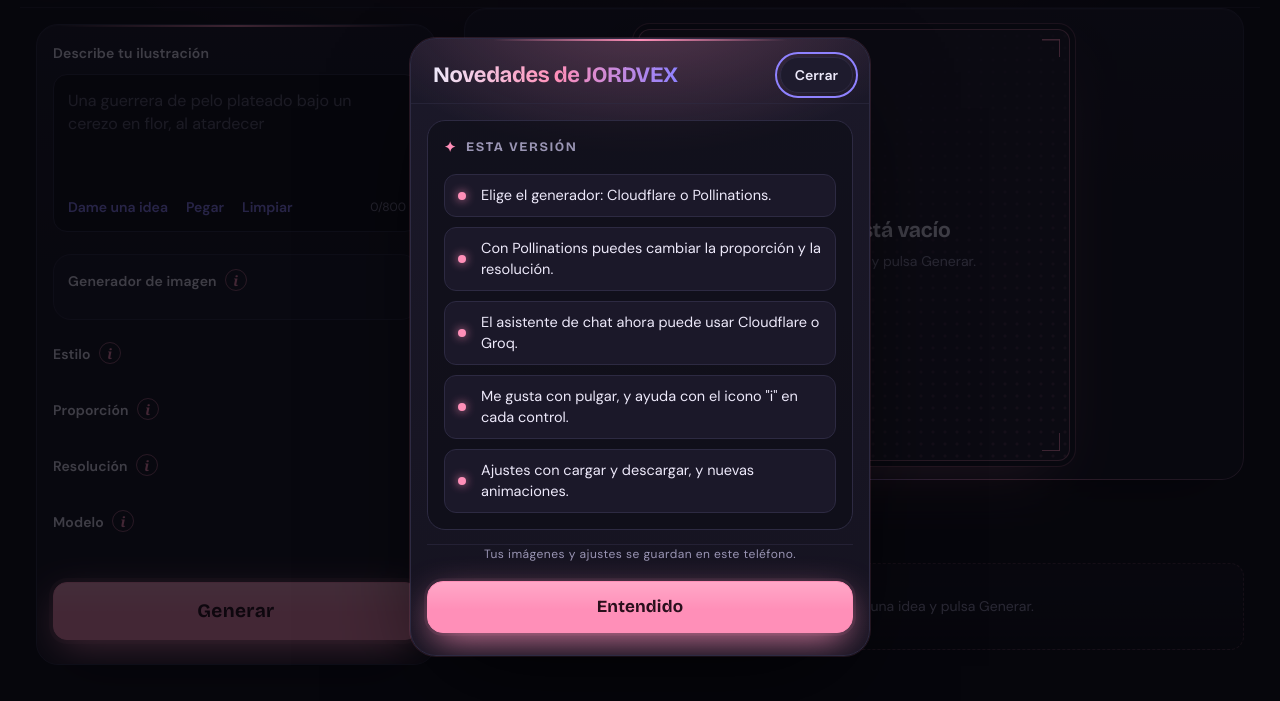
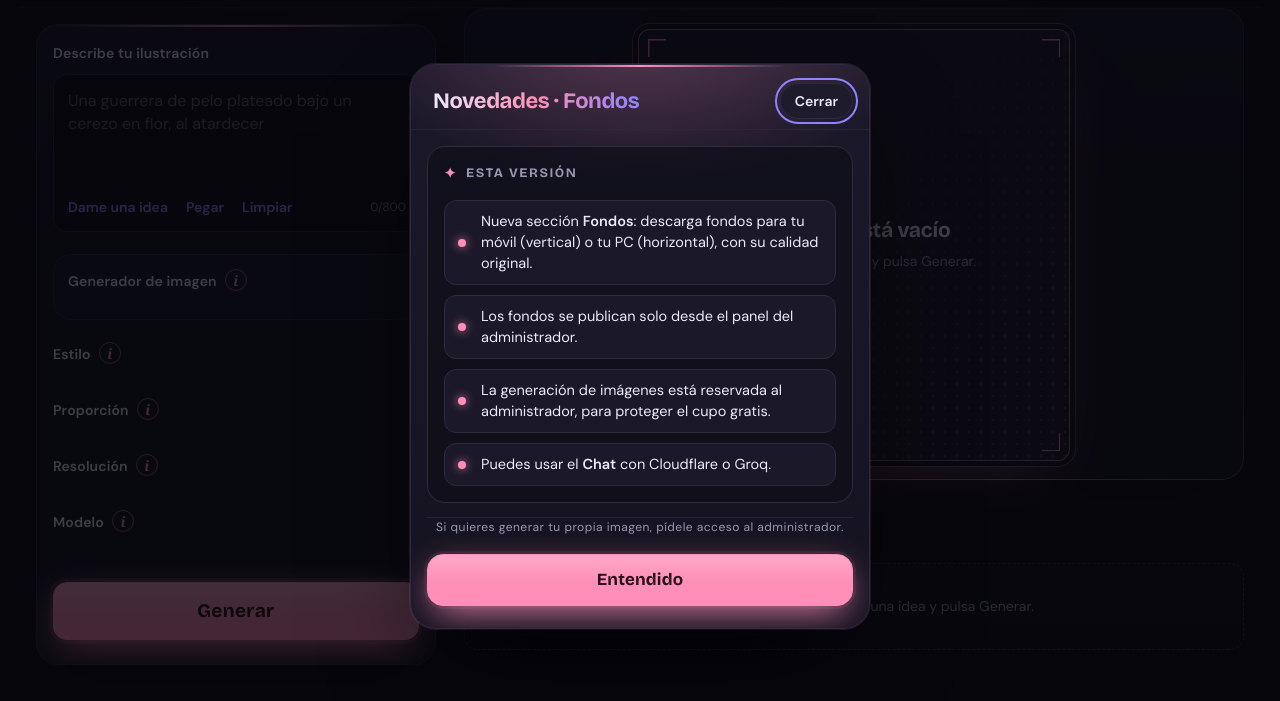
Before and after one commit to AndresAlexCars/sakuga-studio, a website with bundled scripts: page public/index.html in a window 1280 px wide. Shown: the part 53-754 px from the top of the page. Built offline with nearby package versions, Linux system fonts and the light colour scheme; files whose address does not match are found by name.

Commit message:
Add files via upload

```diff
--- a/public/index.html
+++ b/public/index.html
@@ -216,21 +216,20 @@
 
   <dialog id="welcome" class="sheet welcome" aria-label="Novedades">
     <div class="sheet__head">
-      <h3>Novedades de JORDVEX</h3>
+      <h3>Novedades · Fondos</h3>
       <button type="button" class="btn btn--text" data-close-welcome>Cerrar</button>
     </div>
     <div class="sheet__body">
       <section class="sheet__section">
         <h4>Esta versión</h4>
         <ul class="welcome__list">
-          <li>Elige el generador: Cloudflare o Pollinations.</li>
-          <li>Con Pollinations puedes cambiar la proporción y la resolución.</li>
-          <li>El asistente de chat ahora puede usar Cloudflare o Groq.</li>
-          <li>Me gusta con pulgar, y ayuda con el icono "i" en cada control.</li>
-          <li>Ajustes con cargar y descargar, y nuevas animaciones.</li>
+          <li>Nueva sección <strong>Fondos</strong>: descarga fondos para tu móvil (vertical) o tu PC (horizontal), con su calidad original.</li>
+          <li>Los fondos se publican solo desde el panel del administrador.</li>
+          <li>La generación de imágenes está reservada al administrador, para proteger el cupo gratis.</li>
+          <li>Puedes usar el <strong>Chat</strong> con Cloudflare o Groq.</li>
         </ul>
       </section>
-      <p class="muted about">Tus imágenes y ajustes se guardan en este teléfono.</p>
+      <p class="muted about">Si quieres generar tu propia imagen, pídele acceso al administrador.</p>
       <div class="dialog__actions"><button type="button" class="btn btn--primary" data-close-welcome>Entendido</button></div>
     </div>
   </dialog>
```
